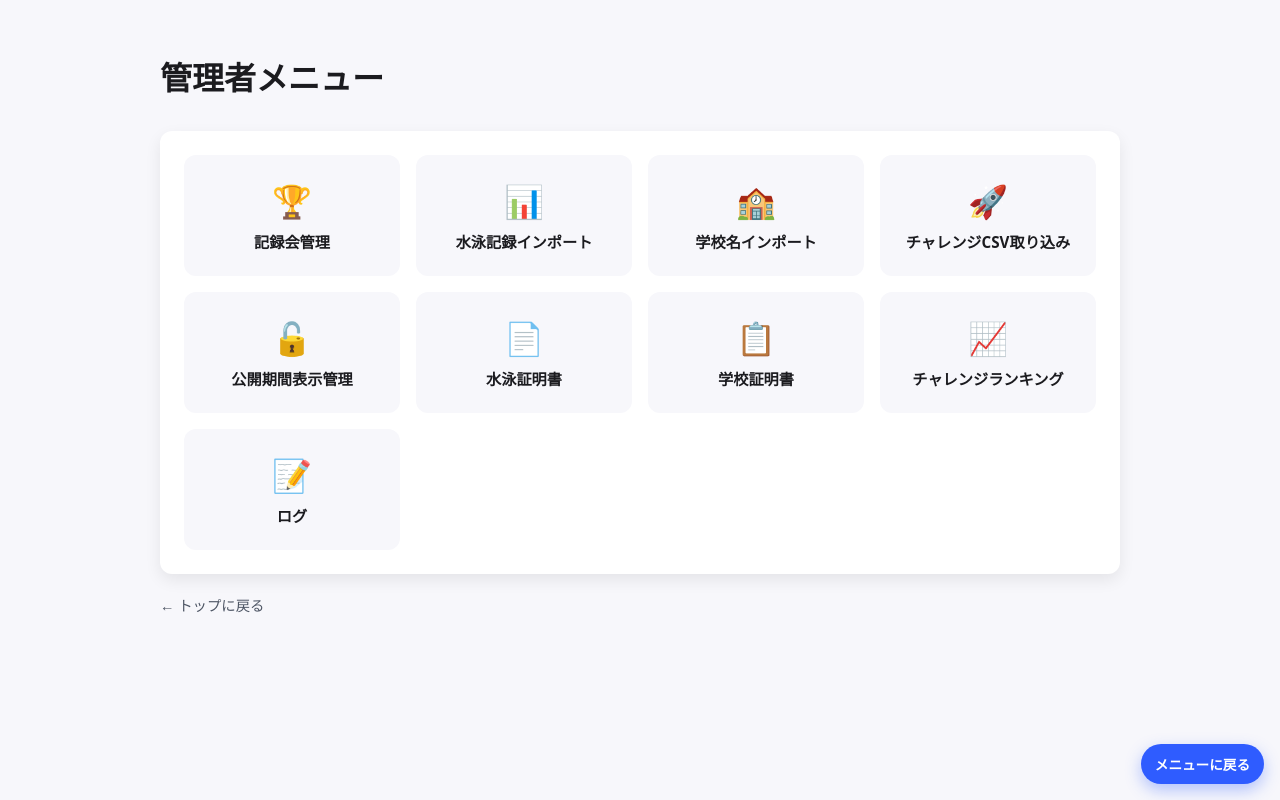
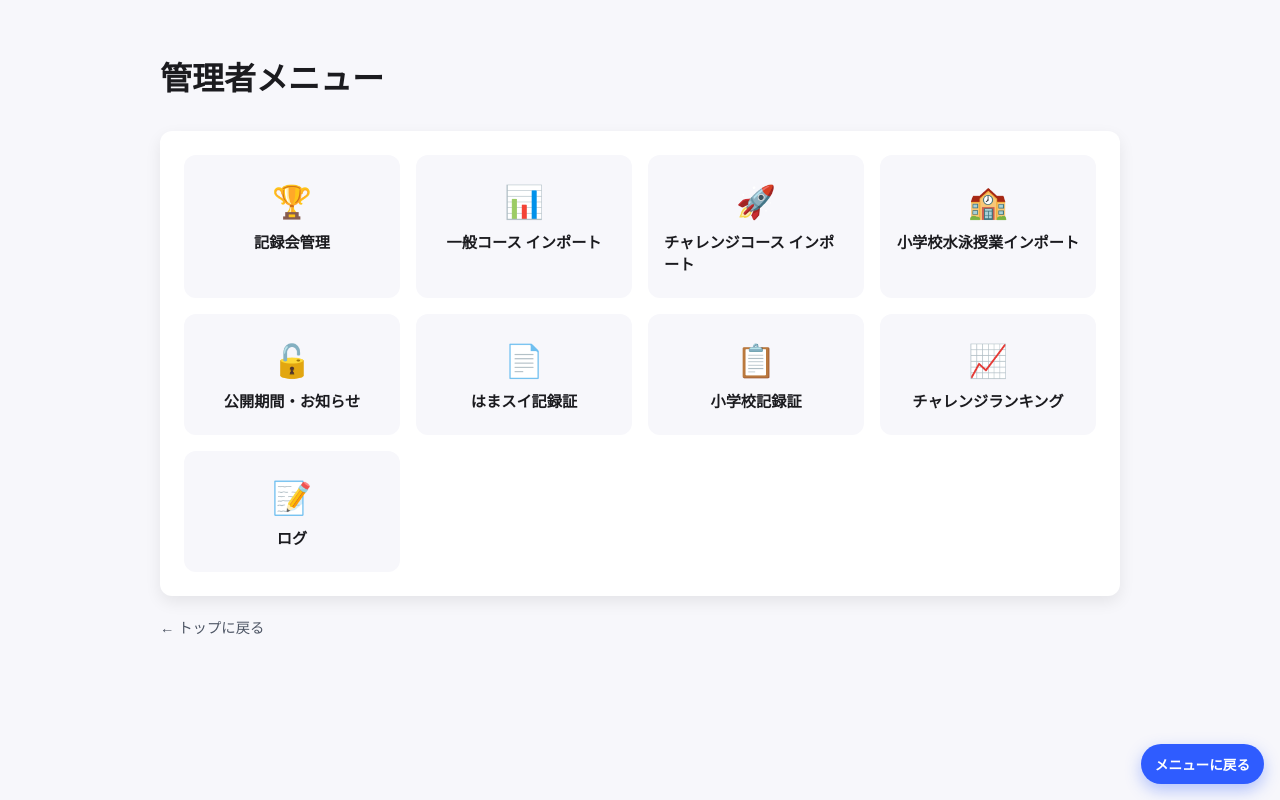
Before and after one commit to TakumaMaruyama/hamasui-kirokukai, a Next.js app: page /admin/dashboard in a window 1280 px wide. Built offline with nearby package versions, Linux system fonts and the light colour scheme.

Commit message:
Update admin labels and show total record count on meets page

```diff
--- a/app/admin/dashboard/page.tsx
+++ b/app/admin/dashboard/page.tsx
@@ -14,27 +14,27 @@ export default function AdminDashboard() {
                     </Link>
                     <Link href="/admin/import/swimming" className="admin-menu-item">
                         <span className="admin-menu-icon">📊</span>
-                        <span className="admin-menu-label">水泳記録インポート</span>
+                        <span className="admin-menu-label">一般コース インポート</span>
+                    </Link>
+                    <Link href="/admin/import/challenge" className="admin-menu-item">
+                        <span className="admin-menu-icon">🚀</span>
+                        <span className="admin-menu-label">チャレンジコース インポート</span>
                     </Link>
                     <Link href="/admin/import/school" className="admin-menu-item">
                         <span className="admin-menu-icon">🏫</span>
-                        <span className="admin-menu-label">学校名インポート</span>
-                    </Link>
-                    <Link href="/admin/import/challenge" className="admin-menu-item">
-                        <span className="admin-menu-icon">🚀</span>
-                        <span className="admin-menu-label">チャレンジCSV取り込み</span>
+                        <span className="admin-menu-label">小学校水泳授業インポート</span>
                     </Link>
                     <Link href="/admin/publish" className="admin-menu-item">
                         <span className="admin-menu-icon">🔓</span>
-                        <span className="admin-menu-label">公開期間表示管理</span>
+                        <span className="admin-menu-label">公開期間・お知らせ</span>
                     </Link>
                     <Link href="/admin/docs/swimming" className="admin-menu-item">
                         <span className="admin-menu-icon">📄</span>
-                        <span className="admin-menu-label">水泳証明書</span>
+                        <span className="admin-menu-label">はまスイ記録証</span>
                     </Link>
                     <Link href="/admin/docs/school" className="admin-menu-item">
                         <span className="admin-menu-icon">📋</span>
-                        <span className="admin-menu-label">学校証明書</span>
+                        <span className="admin-menu-label">小学校記録証</span>
                     </Link>
                     <Link href="/admin/docs/challenge" className="admin-menu-item">
                         <span className="admin-menu-icon">📈</span>
--- a/app/admin/docs/school/page.tsx
+++ b/app/admin/docs/school/page.tsx
@@ -4,7 +4,7 @@ export default function SchoolDocsPage() {
   return (
     <main>
       <header>
-        <h1>学校委託PDF生成</h1>
+        <h1>小学校記録証</h1>
         <p className="notice">
           年・月・曜日で絞り込めます。氏名を入れると、その子どもの指定年月データだけを出力できます。
         </p>
--- a/app/admin/docs/swimming/page.tsx
+++ b/app/admin/docs/swimming/page.tsx
@@ -4,7 +4,7 @@ export default function SwimmingDocsPage() {
   return (
     <main>
       <header>
-        <h1>スイミングPDF生成</h1>
+        <h1>はまスイ記録証</h1>
         <p className="notice">
           記録証・賞状は年・月・曜日で絞り込めます。氏名を入れると、その子どもの指定年月データだけを出力できます。
         </p>
--- a/app/admin/import/challenge/page.tsx
+++ b/app/admin/import/challenge/page.tsx
@@ -4,7 +4,7 @@ export default function ChallengeImportPage() {
   return (
     <main>
       <header>
-        <h1>チャレンジコースCSV取り込み</h1>
+        <h1>チャレンジコース インポート</h1>
         <p className="notice">学年は年少〜高校3年生のみ取り込みます（範囲外は除外）。</p>
       </header>
       <div className="card">
--- a/app/admin/import/school/page.tsx
+++ b/app/admin/import/school/page.tsx
@@ -4,7 +4,7 @@ export default function SchoolImportPage() {
   return (
     <main>
       <header>
-        <h1>学校委託CSV取り込み</h1>
+        <h1>小学校水泳授業インポート</h1>
       </header>
       <div className="card">
         <ImportForm program="school" />
--- a/app/admin/import/swimming/page.tsx
+++ b/app/admin/import/swimming/page.tsx
@@ -4,7 +4,7 @@ export default function SwimmingImportPage() {
   return (
     <main>
       <header>
-        <h1>スイミングCSV取り込み</h1>
+        <h1>一般コース インポート</h1>
       </header>
       <div className="card">
         <ImportForm program="swimming" />
--- a/app/admin/publish/page.tsx
+++ b/app/admin/publish/page.tsx
@@ -46,7 +46,7 @@ export default async function PublishPage() {
     return (
       <main>
         <header>
-          <h1>公開期間表示管理</h1>
+          <h1>公開期間・お知らせ</h1>
           <p className="notice">ユーザー画面に表示する公開期限の案内文とお知らせを設定します。</p>
         </header>
         <div className="card">
@@ -95,7 +95,7 @@ export default async function PublishPage() {
     return (
       <main>
         <header>
-          <h1>公開期間表示管理</h1>
+          <h1>公開期間・お知らせ</h1>
           <p className="notice">公開期間設定テーブルが未作成です。`npx prisma db push` を実行してください。</p>
         </header>
       </main>
```
Also changed, not shown: app/admin/meets/page.tsx (+20 -2 lines).
